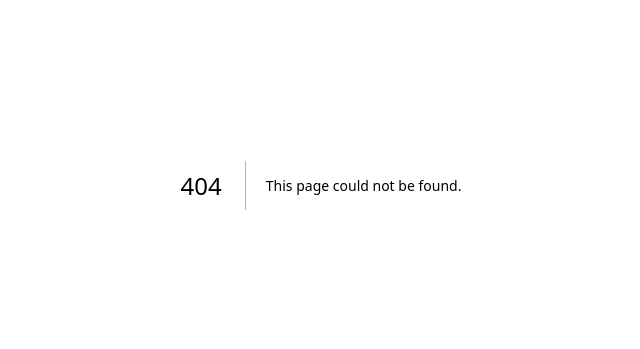
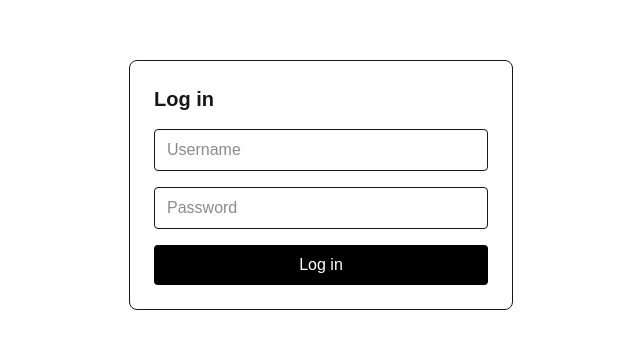
Before and after one commit to numanmaldar/product-admin-dashboard, a Next.js app: page /login in a window 1280 px wide. Before the commit this address had no page. Shown: the part 215-564 px from the top of the page, without its empty margins (319-959 px from the left). Built offline with nearby package versions, Linux system fonts and the light colour scheme.

Commit message:
Add login, logout, and route protection

```diff
--- /dev/null
+++ b/app/login/page.tsx
@@ -0,0 +1,59 @@
+"use client";
+
+import { useState } from "react";
+import { useRouter } from "next/navigation";
+import { login } from "@/lib/api/auth";
+
+export default function LoginPage() {
+  const [username, setUsername] = useState("");
+  const [password, setPassword] = useState("");
+  const [error, setError] = useState("");
+  const [loading, setLoading] = useState(false);
+  const router = useRouter();
+
+  async function handleSubmit(e: React.FormEvent) {
+    e.preventDefault();
+    if (loading) return; // prevents double-submit on rapid clicks
+
+    setError("");
+    setLoading(true);
+    try {
+      const data = await login(username, password);
+      localStorage.setItem("token", data.token);
+      router.push("/products");
+    } catch (err) {
+      setError("Invalid username or password.");
+    } finally {
+      setLoading(false);
+    }
+  }
+
+  return (
+    <div className="flex min-h-screen items-center justify-center">
+      <form onSubmit={handleSubmit} className="w-full max-w-sm space-y-4 rounded-lg border p-6">
+        <h1 className="text-xl font-semibold">Log in</h1>
+        {error && <p className="text-sm text-red-600">{error}</p>}
+        <input
+          className="w-full rounded border px-3 py-2"
+          placeholder="Username"
+          value={username}
+          onChange={(e) => setUsername(e.target.value)}
+        />
+        <input
+          className="w-full rounded border px-3 py-2"
+          type="password"
+          placeholder="Password"
+          value={password}
+          onChange={(e) => setPassword(e.target.value)}
+        />
+        <button
+          type="submit"
+          disabled={loading}
+          className="w-full rounded bg-black py-2 text-white disabled:opacity-50"
+        >
+          {loading ? "Logging in..." : "Log in"}
+        </button>
+      </form>
+    </div>
+  );
+}
--- /dev/null
+++ b/app/products/layout.tsx
@@ -0,0 +1,27 @@
+import Link from "next/link";
+import AuthGuard from "@/components/AuthGuard";
+import { LogoutButton } from "@/components/LogoutButton";
+import { Footer } from "@/components/Footer";
+
+export default function ProductsLayout({ children }: { children: React.ReactNode }) {
+  return (
+    <AuthGuard>
+      <div className="flex min-h-screen flex-col bg-slate-50">
+        <header className="sticky top-0 z-10 flex items-center justify-between border-b bg-white/80 px-6 py-4 backdrop-blur-sm shadow-sm">
+          <h1 className="text-lg font-semibold text-slate-900">Product Admin</h1>
+          <div className="flex items-center gap-3">
+            <Link
+              href="/products/new"
+              className="rounded-lg bg-slate-900 px-3 py-1.5 text-sm font-medium text-white shadow-sm transition-colors hover:bg-slate-800"
+            >
+              + Add product
+            </Link>
+            <LogoutButton />
+          </div>
+        </header>
+        <main className="mx-auto w-full max-w-6xl flex-1 p-6">{children}</main>
+        <Footer />
+      </div>
+    </AuthGuard>
+  );
+}
--- /dev/null
+++ b/components/AuthGuard.tsx
@@ -0,0 +1,21 @@
+"use client";
+
+import { useEffect, useState } from "react";
+import { useRouter } from "next/navigation";
+
+export default function AuthGuard({ children }: { children: React.ReactNode }) {
+  const router = useRouter();
+  const [checked, setChecked] = useState(false);
+
+  useEffect(() => {
+  const token = localStorage.getItem("token");
+  if (!token) {
+    router.push("/login");
+    return;
+  }
+  setChecked(true);
+}, [router]);
+
+  if (!checked) return null; // or a loading spinner
+  return <>{children}</>;
+}
--- /dev/null
+++ b/components/LogoutButton.tsx
@@ -0,0 +1,14 @@
+"use client";
+import { useRouter } from "next/navigation";
+
+export function LogoutButton() {
+  const router = useRouter();
+  return (
+    <button
+  onClick={() => { localStorage.removeItem("token"); router.push("/login"); }}
+  className="rounded-md px-3 py-1.5 text-sm text-slate-600 transition-colors hover:bg-slate-100 hover:text-slate-900"
+>
+  Log out
+</button>
+  );
+}
--- /dev/null
+++ b/lib/api/auth.ts
@@ -0,0 +1,10 @@
+import apiClient from "./client";
+import { LoginResponse } from "../types";
+
+export async function login(username: string, password: string): Promise<LoginResponse> {
+  const response = await apiClient.post<LoginResponse>("/auth/login", {
+    username,
+    password,
+  });
+  return response.data;
+}
```
